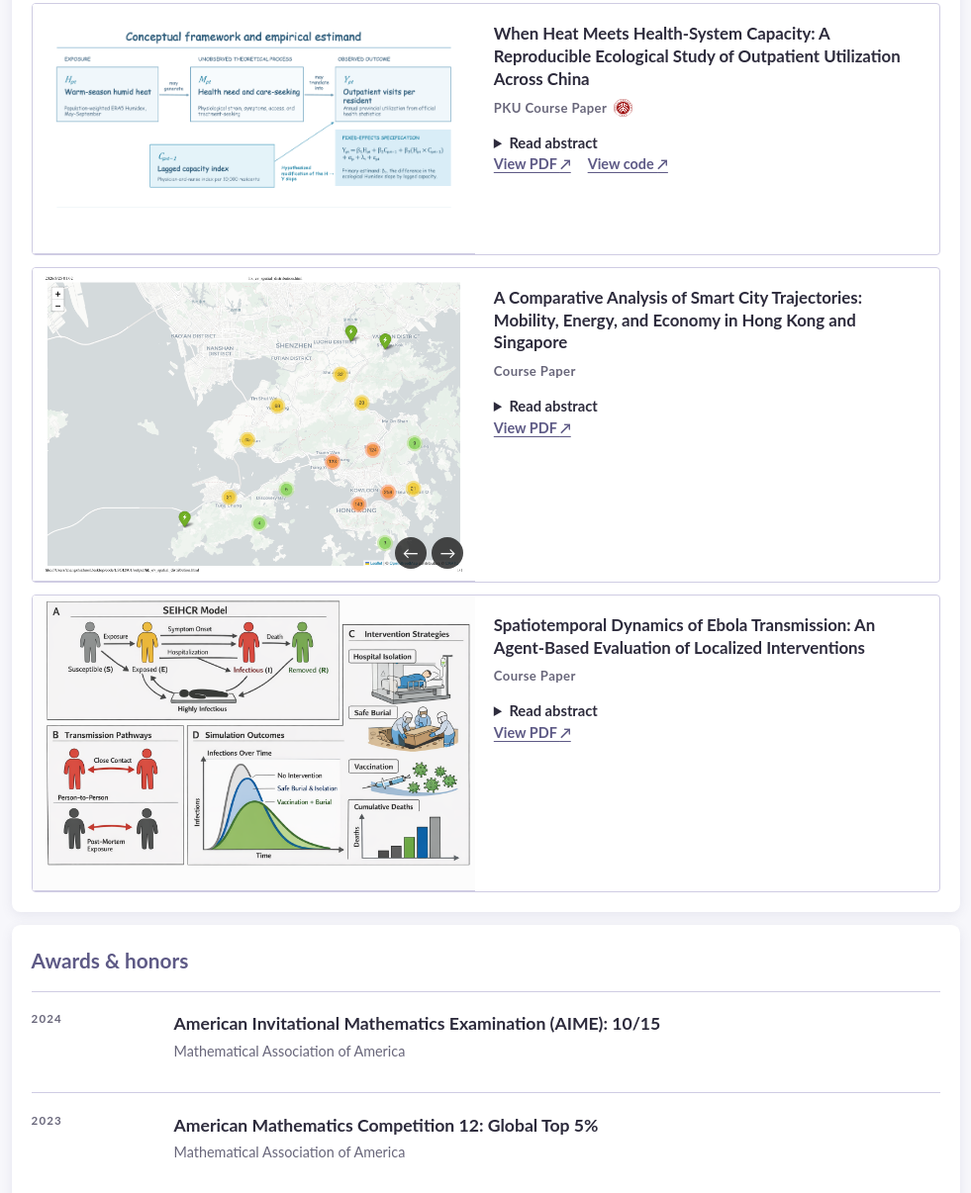
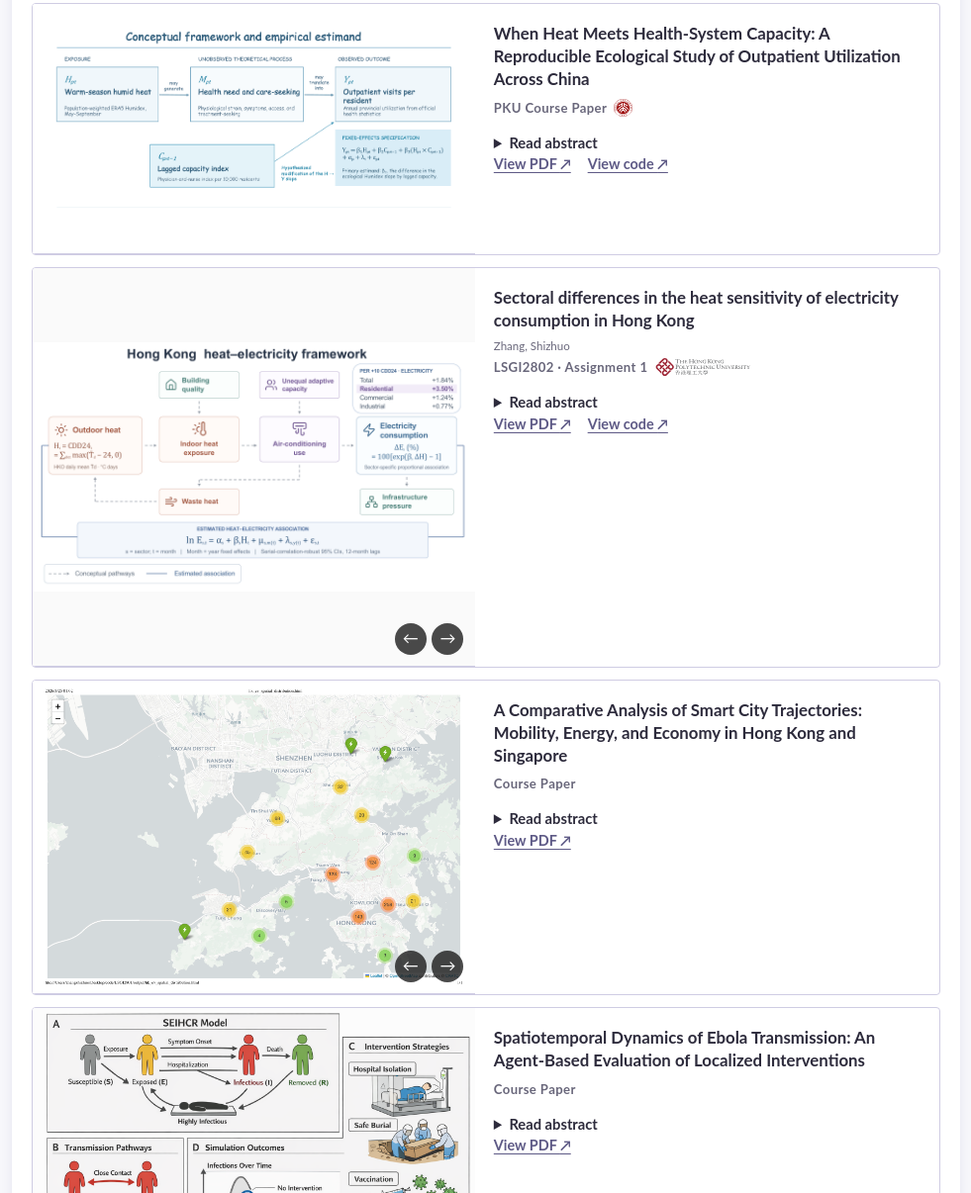
Before and after one commit to Claire0712/Claire0712.github.io, a website: page docs/index.html in a window 1280 px wide. Shown: the part 2189-3395 px from the top of the page at 99% size, without its empty margins (278-1259 px from the left). Drawn offline with Linux system fonts and the light colour scheme.

Commit message:
Add LSGI2802 course paper with figures, PDF and code link

```diff
--- a/assets/app.js
+++ b/assets/app.js
@@ -1,4 +1,4 @@
-import { academicWorks, awards, currentUpdates, education, profile, projects, research } from './data.js?v=20260910-2';
+import { academicWorks, awards, currentUpdates, education, profile, projects, research } from './data.js?v=20261002-1';
 
 export const normalizeLocale = (value) => value?.startsWith('en') ? 'en' : 'zh';
 
--- a/docs/assets/app.js
+++ b/docs/assets/app.js
@@ -1,4 +1,4 @@
-import { academicWorks, awards, currentUpdates, education, profile, projects, research } from './data.js?v=20260910-2';
+import { academicWorks, awards, currentUpdates, education, profile, projects, research } from './data.js?v=20261002-1';
 
 export const normalizeLocale = (value) => value?.startsWith('en') ? 'en' : 'zh';
 
--- a/docs/assets/data.js
+++ b/docs/assets/data.js
@@ -106,6 +106,18 @@ export const academicWorks = [
   },
   {
     category: 'coursePaper',
+    title: { zh: '香港用电量热敏感性的部门差异', en: 'Sectoral differences in the heat sensitivity of electricity consumption in Hong Kong' },
+    note: { zh: 'LSGI2802 · 课程作业 1', en: 'LSGI2802 · Assignment 1' },
+    noteLogo: './assets/media/polyu-logo.svg',
+    authors: [{ name: 'Zhang, Shizhuo' }],
+    abstract: { zh: '结合香港天文台每日气温与政府统计处月度用电数据，分析 2010—2025 年香港不同部门的高温与用电关联。研究使用 192 个月的观测，在控制月份和年份固定效应后比较部门差异，并以 28 个气象站的温度相关网络呈现空间背景。以 24°C 为基准的冷却度日每增加 10 个度日，总用电量和住宅用电量分别关联增加 1.84% 和 3.50%。住宅部门的关联更强；研究结论为统计关联，反馈、适应与用户互动机制仍需进一步检验。', en: 'Using Hong Kong Observatory daily temperatures and Census and Statistics Department monthly electricity data for 2010–2025, this assignment examines sectoral differences in the heat–electricity relationship. Regressions for 192 months control for calendar-month and year effects, while a correlation network of 28 weather stations describes spatial temperature patterns. Ten additional cooling degree-days above 24°C are associated with 1.84% higher total consumption and 3.50% higher residential consumption, with a stronger residential association. Results describe statistical associations; feedback, adaptation, and interactions among users remain mechanisms for further investigation.' },
+    preview: './assets/media/lsgi2802-figure1.png',
+    previews: ['./assets/media/lsgi2802-figure1.png', './assets/media/lsgi2802-figure2.png'],
+    pdf: './LSGI2802_Assignment1/assign1.pdf',
+    code: 'https://github.com/Claire0712/LSGI2802_Assignment1'
+  },
+  {
+    category: 'coursePaper',
     title: { zh: '香港与新加坡智慧城市路径比较：交通、能源与经济', en: 'A Comparative Analysis of Smart City Trajectories: Mobility, Energy, and Economy in Hong Kong and Singapore' },
     note: { zh: 'Course Paper', en: 'Course Paper' },
     abstract: { zh: '本研究从智慧交通、智慧能源与智慧经济三个维度比较香港与新加坡的智慧城市路径。结合时空可视化与普通最小二乘回归，研究讨论动态定价、交通拥堵、经济发展与电动车基础设施之间的关系，并提出兼顾政府主导公平、开放数据标准和市场驱动本地创新的混合治理框架。', en: 'This comparative study examines smart-city trajectories in Hong Kong and Singapore through smart mobility, energy, and economy. Combining spatiotemporal visualisation and OLS regression, it considers dynamic pricing, congestion, economic development, and EV infrastructure, and proposes a hybrid governance framework that combines public equity, open-data standards, and local market innovation.' },
--- a/docs/index.html
+++ b/docs/index.html
@@ -52,6 +52,6 @@
     </main>
 
     <footer class="site-footer container"><span data-profile="name">Shizhuo Zhang</span><a href="#top" data-key="backToTop" data-back-to-top>Back to top ↑</a></footer>
-    <script type="module" src="./assets/app.js?v=20260910-2"></script>
+    <script type="module" src="./assets/app.js?v=20261002-1"></script>
   </body>
 </html>
--- a/scripts/build-pages.mjs
+++ b/scripts/build-pages.mjs
@@ -3,7 +3,7 @@ import { resolve } from 'node:path';
 
 const root = resolve(import.meta.dirname, '..');
 const output = resolve(root, 'docs');
-const directories = ['assets', 'MMM2027', 'PKUcourse'];
+const directories = ['assets', 'MMM2027', 'PKUcourse', 'LSGI2802_Assignment1'];
 const files = ['index.html', 'LSGI2801.pdf', 'LSGI2801_Assignment.pdf'];
 
 await mkdir(output, { recursive: true });
```
Also changed, not shown: assets/data.js (+12 -0 lines), index.html (+1 -1 lines), tests/app.test.mjs (+3 -3 lines), assets/media/lsgi2802-figure1.png (added), assets/media/lsgi2802-figure2.png (added), docs/assets/media/lsgi2802-figure1.png (added), docs/assets/media/lsgi2802-figure2.png (added), 3 other files.
